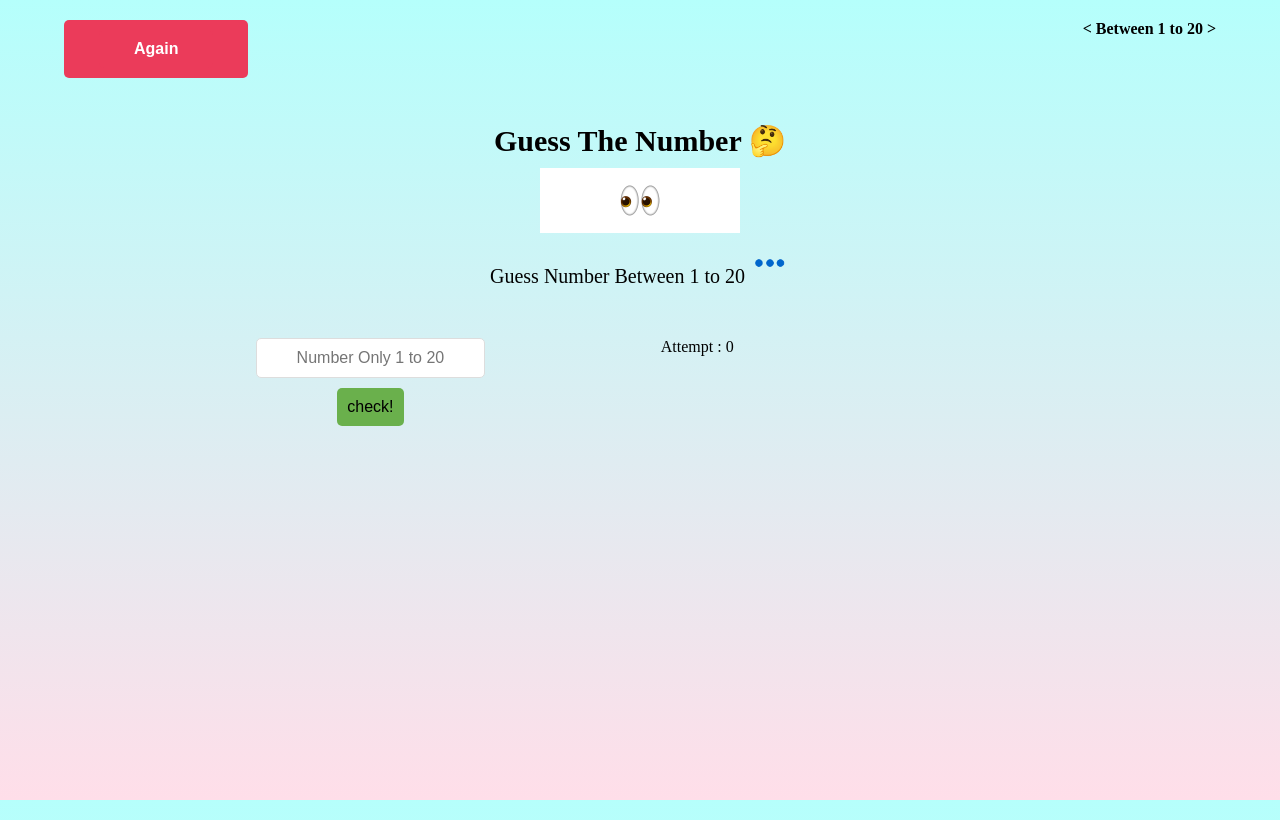
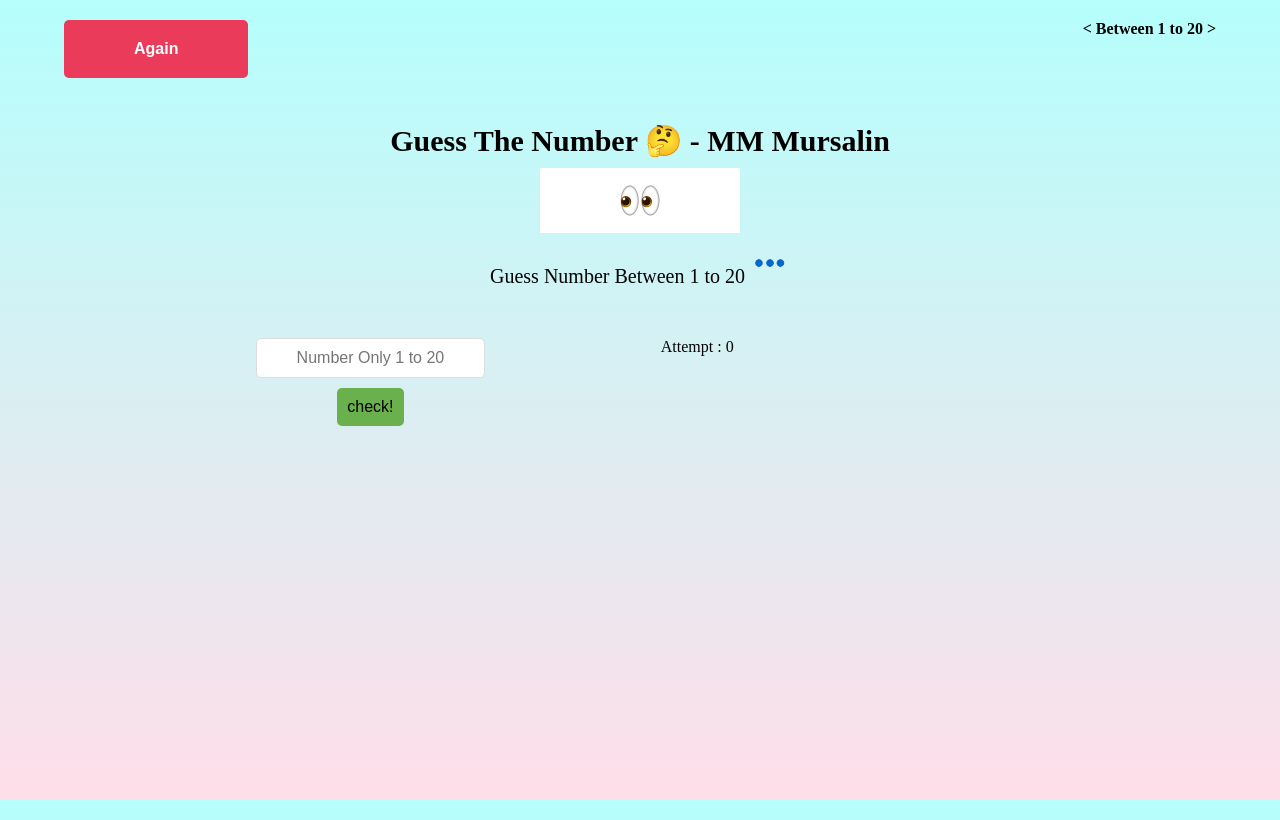
Before and after one commit to M-M-Mursalin/guess-the-number, a plain HTML site: page index.html in a window 1280 px wide. Drawn offline with Linux system fonts and the light colour scheme.

Commit message:
Update index.html

```diff
--- a/index.html
+++ b/index.html
@@ -16,7 +16,7 @@
         </div>
     </header>
     <section id="hero_area" class="container">
-        <h2>Guess The Number 🤔</h2>
+        <h2>Guess The Number 🤔 - MM Mursalin</h2>
         <div id="win">
         </div>
         <div id="hide"></div>
```
